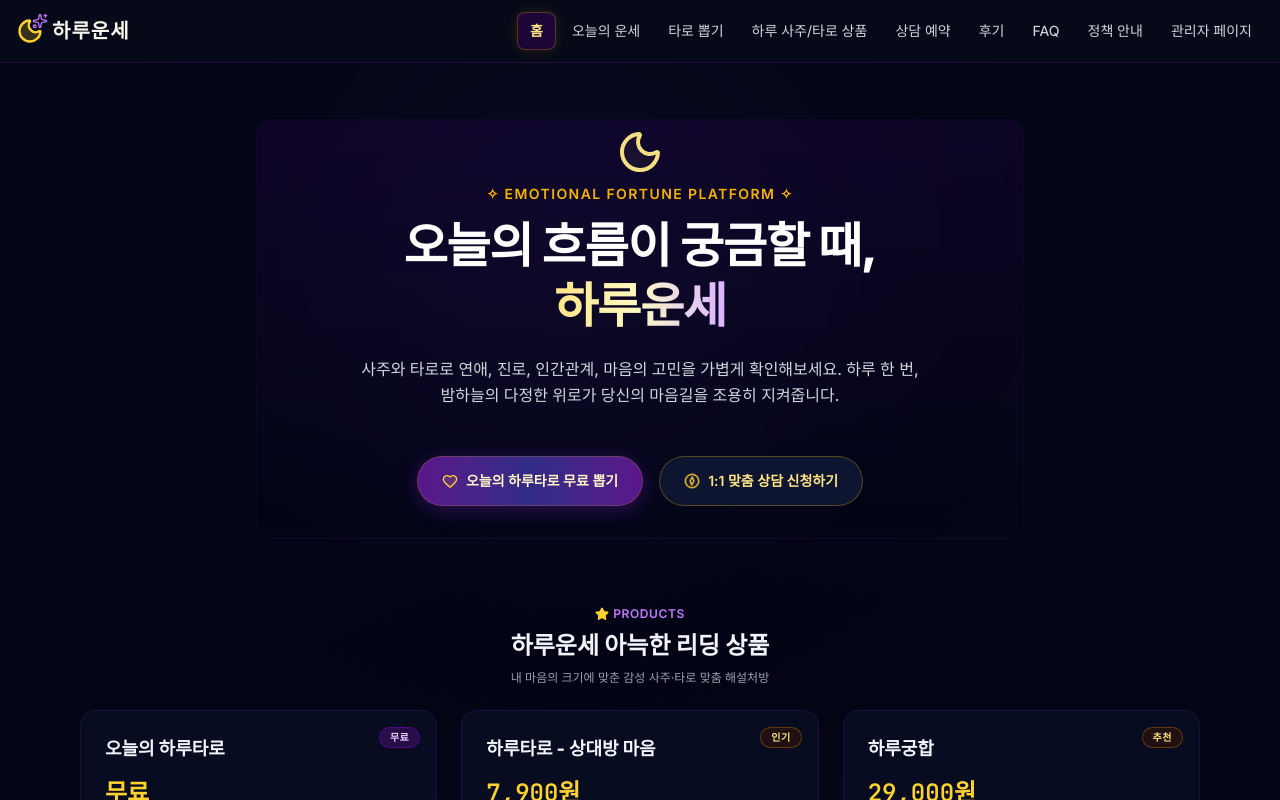
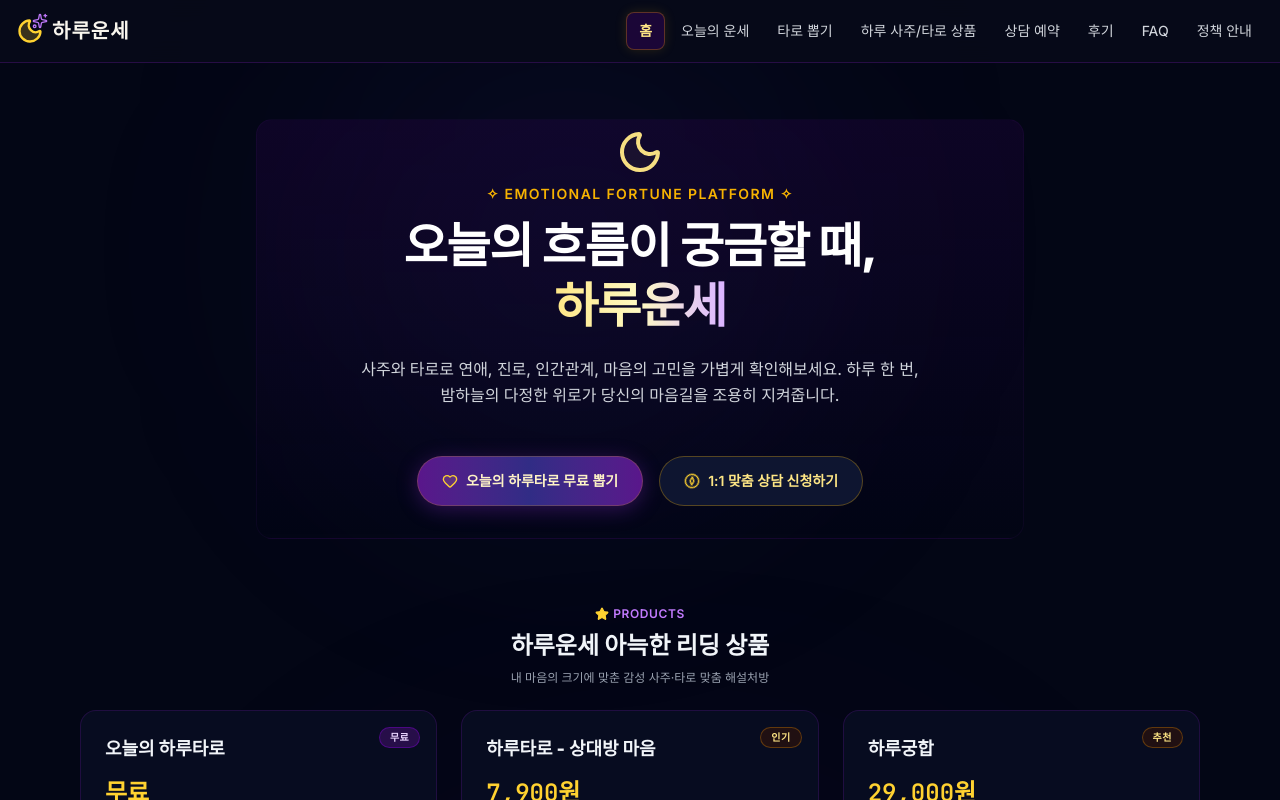
Before and after one commit to ljh200048/-, a React (Vite) app: page / in a window 1280 px wide. Shown: the top 800 px of the page. Built offline with nearby package versions, Linux system fonts and the light colour scheme.

Commit message:
feat(navbar): remove admin page link
Hide the admin console link from the primary navigation menu to restrict access.

```diff
--- a/src/components/Navbar.tsx
+++ b/src/components/Navbar.tsx
@@ -20,7 +20,6 @@ export default function Navbar({ currentTab, onChangeTab, isAdminLoggedIn, onLog
     { id: 'reviews', label: '후기', icon: HelpCircle },
     { id: 'faq', label: 'FAQ', icon: HelpCircle },
     { id: 'policies', label: '정책 안내', icon: Shield },
-    { id: 'admin', label: '관리자 페이지', icon: Key },
   ];
 
   return (
```
